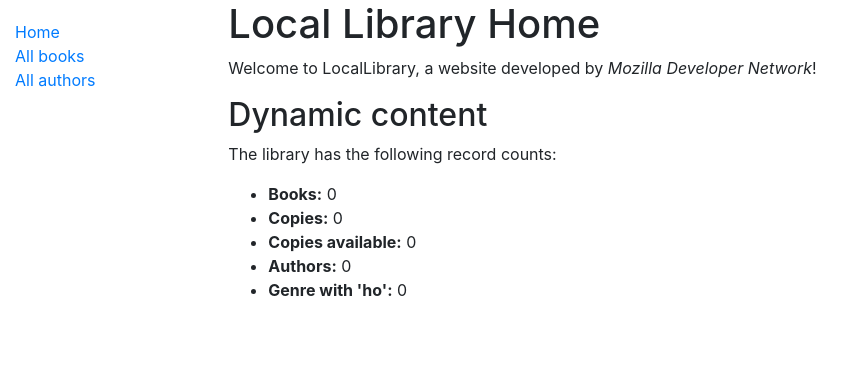
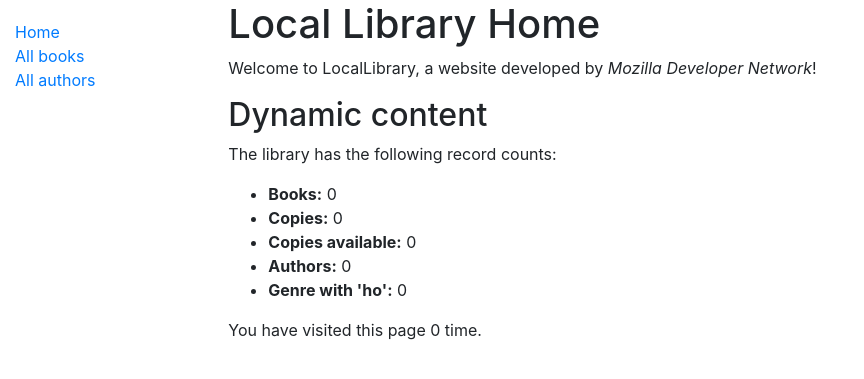
Before and after one commit to syshinkr/tuto_LocalLibrary, a Django app: page /catalog/ in a window 1280 px wide. Shown: the top 379 px of the page, without its empty margins (0-864 px from the left). Run offline with Django 3.2, Linux system fonts and the light colour scheme; data that the repository does not hold is empty; some libraries are stand-ins or nearby versions.

Commit message:
Part 7: Sessions framework

```diff
--- a/catalog/templates/index.html
+++ b/catalog/templates/index.html
@@ -16,4 +16,6 @@
     <li><strong>Authors:</strong> {{ num_authors }}</li>
     <li><strong>Genre with 'ho':</strong> {{ ho_genre }}</li>
   </ul>
+
+  <p>You have visited this page {{ num_visits }}{% if num_visits == 0 or num_visits == 1 %} time{% else %} times{% endif %}.</p>
 {% endblock %}
--- a/catalog/views.py
+++ b/catalog/views.py
@@ -17,12 +17,17 @@ def index(request):
     # The 'all()' is implied by default.
     num_authors = Author.objects.count()
 
+    # Number of visits to this view, as counted in the session variable.
+    num_visits = request.session.get('num_visits', 0)
+    request.session['num_visits'] = num_visits + 1
+
     context = {
         'num_books': num_books,
         'num_instances': num_instances,
         'num_instances_available': num_instances_available,
         'num_authors': num_authors,
         'ho_genre': ho_genre,
+        'num_visits': num_visits,
     }
 
     # Render the HTML template index.html with the data in the context variable
```
